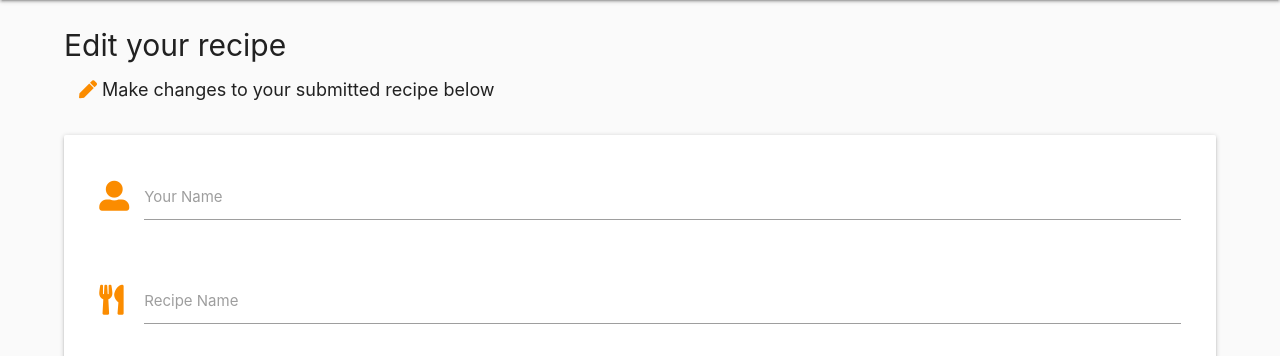
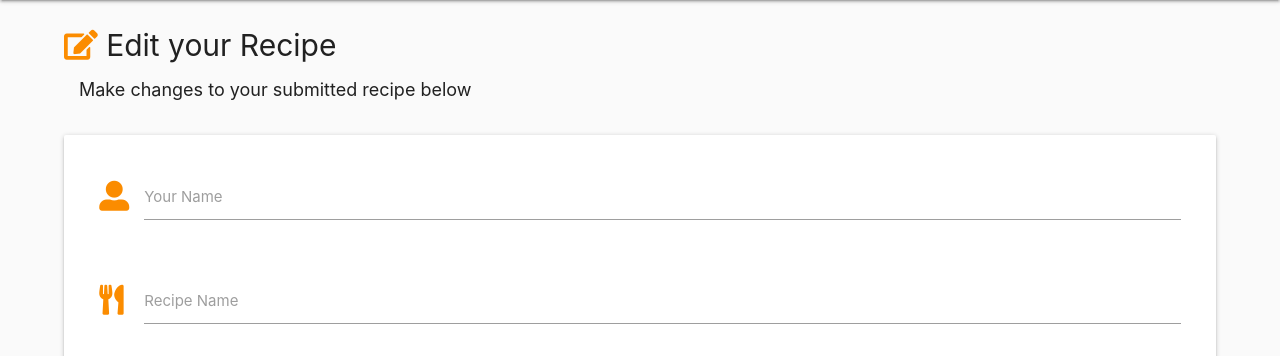
Before and after one commit to Code-Institute-Submissions/asdub-laughing-cookbook_AugResub, a Flask app: template templates/edit_recipe.html in a window 1280 px wide. Shown: the part 64-420 px from the top of the page. Run offline with Flask 2, Linux system fonts and the light colour scheme; the template is opened without the code that fills it, so the values that code supplies are empty; some libraries are stand-ins or nearby versions.

Commit message:
style: Made fa icons uniform accross the app

```diff
--- a/templates/add_recipe.html
+++ b/templates/add_recipe.html
@@ -3,8 +3,8 @@
 
     <div class="row">
         <!-- Page title -->
-        <h3 class="heading">Add a Recipe</h3>
-        <h4 class="heading-tag"><i class="fas fa-pen orange-text text-darken-1"></i> Complete the fields below to add your recipe</h4>
+        <h3 class="heading"><i class="fas fa-plus-square orange-text text-darken-1"></i> Add a Recipe</h3>
+        <h4 class="heading-tag"> Complete the fields below to add your recipe</h4>
     </div>
      <!-- recipe form -->
     <div class="row card-panel">
--- a/templates/edit_recipe.html
+++ b/templates/edit_recipe.html
@@ -3,8 +3,8 @@
 
     <div class="row">
         <!-- Page title -->
-        <h3 class="heading">Edit your recipe</h3>
-        <h4 class="heading-tag"><i class="fas fa-pen orange-text text-darken-1"></i> Make changes to your submitted recipe below</h4>
+        <h3 class="heading"><i class="fas fa-edit orange-text text-darken-1"> </i> Edit your Recipe</h3>
+        <h4 class="heading-tag"> Make changes to your submitted recipe below</h4>
     </div>
      <!-- recipe form -->
     <div class="row card-panel">
--- a/templates/my_recipes.html
+++ b/templates/my_recipes.html
@@ -3,8 +3,8 @@
 
   <div class="row">
     <!-- Page title -->
-    <h3 class="heading">{{ session.user.capitalize() }}'s Recipes</h3>
-    <h4 class="heading-tag"><i class="fas fa-user orange-text text-darken-1"></i> Your submitted recipes</h4>
+    <h3 class="heading"><i class="fas fa-user orange-text text-darken-1"> </i> {{ session.user.capitalize() }}'s Recipes</h3>
+    <h4 class="heading-tag"></i> Your submitted recipes</h4>
     <hr>
   </div>
   <!-- user submitted recipes -->
--- a/templates/recipes.html
+++ b/templates/recipes.html
@@ -2,7 +2,7 @@
 {% block content %}
 
   <div class="row">
-      <h3 class="heading"><i class="fas fa-search prefix"></i> Discover Receipes</h3>
+      <h3 class="heading"><i class="fas fa-search orange-text text-darken-1"></i> Discover Recipes</h3>
       <div class="col s12">
         <p>
           <!-- Display count of av available receipes in data-->
```
